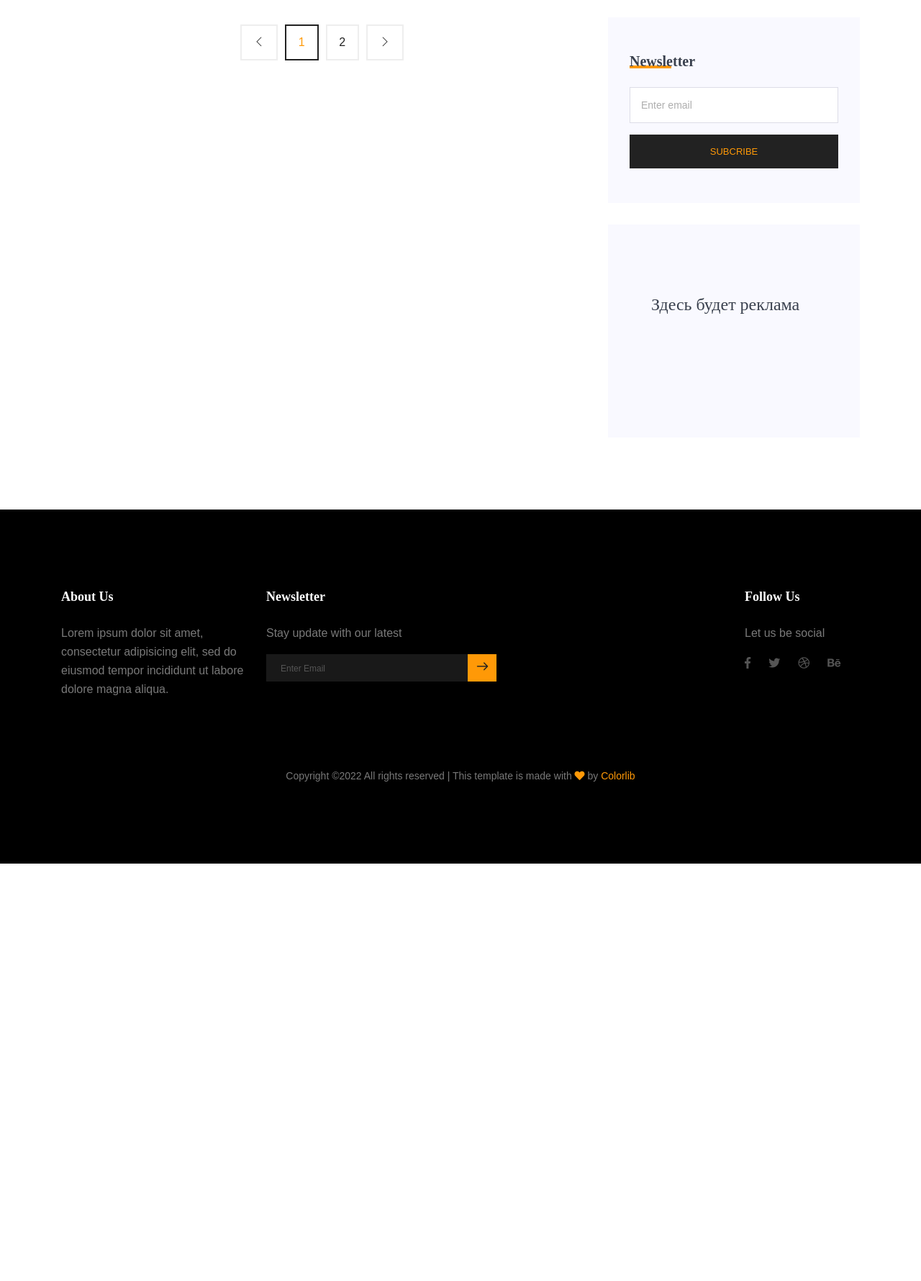
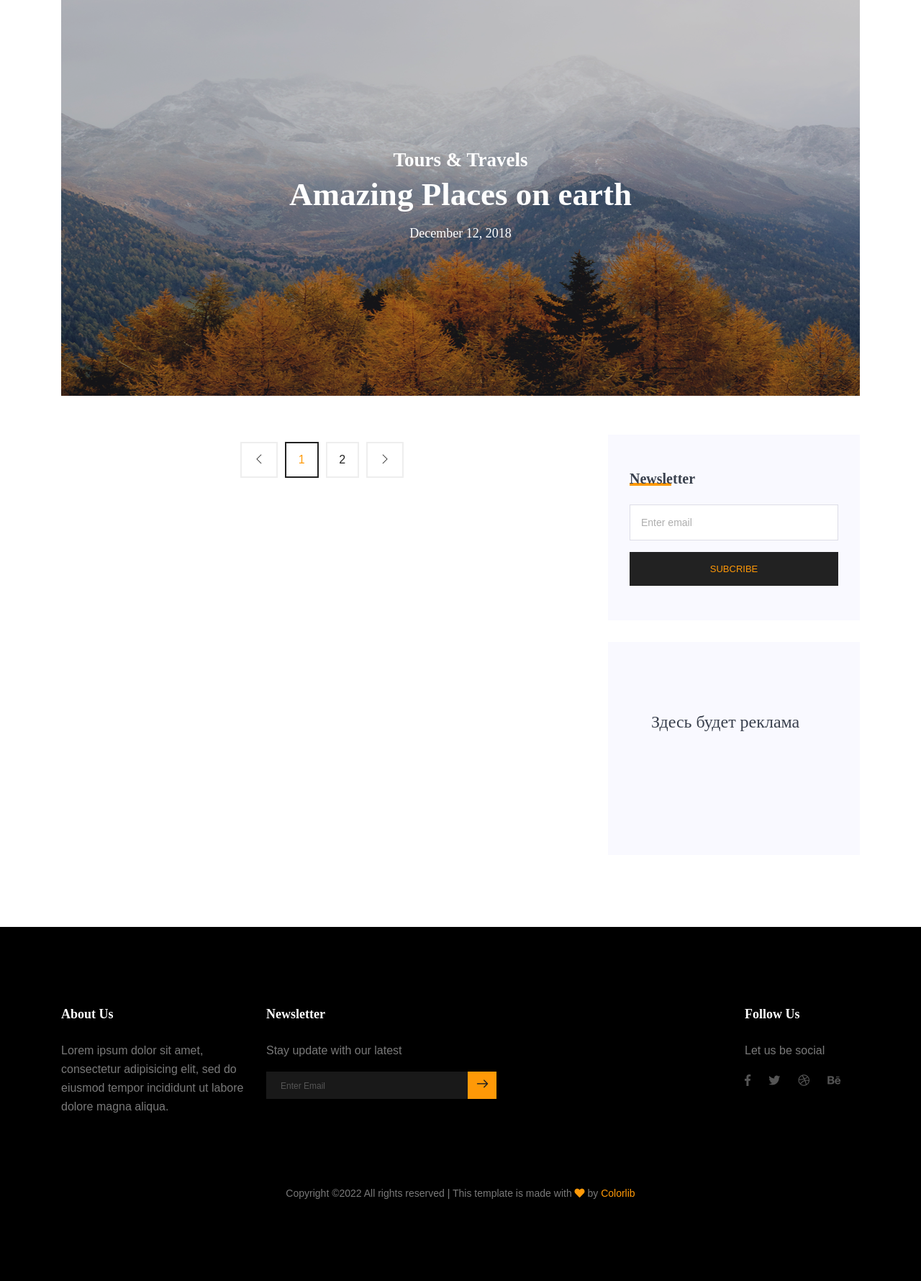
Before and after one commit to VneTraffiqua/blog-backend-master, a Django app: page / in a window 1280 px wide. Shown: the part 84-1864 px from the top of the page at 72% size. Before the commit the page ends 1284 px from the top, so only its background shows below. Run offline with Django 3.2, Linux system fonts and the light colour scheme; data that the repository does not hold is empty; parts of the project's set-up code (start-up, migrations or seed data) failed here and were passed over; some libraries are stand-ins or nearby versions.

Commit message:
Fix banner

```diff
--- a/templates/index.html
+++ b/templates/index.html
@@ -1,6 +1,22 @@
 {% extends 'base.html' %}
 {% load static %}
  {% block content %}
+
+  <main class="site-main">
+    <!--================Hero Banner start =================-->
+    <section class="mb-30px">
+      <div class="container">
+        <div class="hero-banner">
+          <div class="hero-banner__content">
+            <h3>Tours &amp; Travels</h3>
+            <h1>Amazing Places on earth</h1>
+            <h4>December 12, 2018</h4>
+          </div>
+        </div>
+      </div>
+    </section>
+    <!--================Hero Banner end =================-->
+
     <!--================ Blog slider start =================-->
 
     <section>
```
